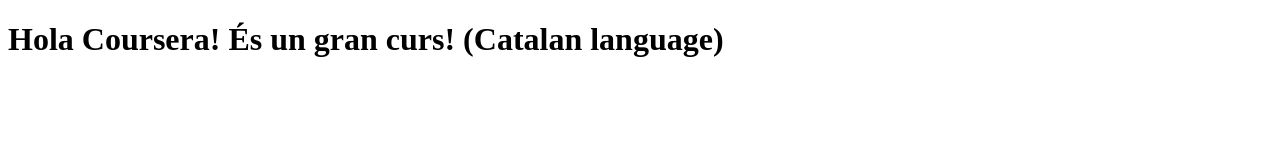
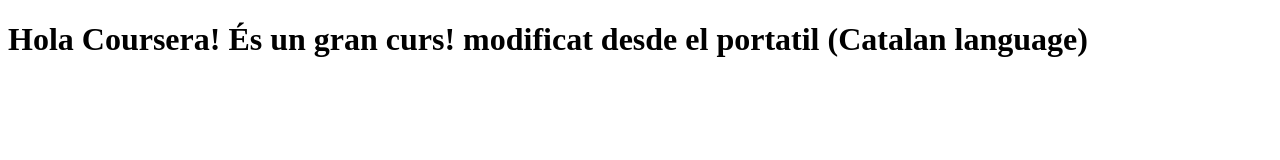
Before and after one commit to Carlosgaba/cousera-test, a plain HTML site: page site/index.html in a window 1280 px wide. Drawn offline with Linux system fonts and the light colour scheme.

Commit message:
modificacio del portatil

```diff
--- a/site/index.html
+++ b/site/index.html
@@ -6,6 +6,6 @@
 	<title>Hola Coursera!</title>
 </head>
 <body>
-<h1>Hola Coursera! És un gran curs! (Catalan language)</h1>
+<h1>Hola Coursera! És un gran curs! modificat desde el portatil (Catalan language)</h1>
 </body>
 </html>
```
